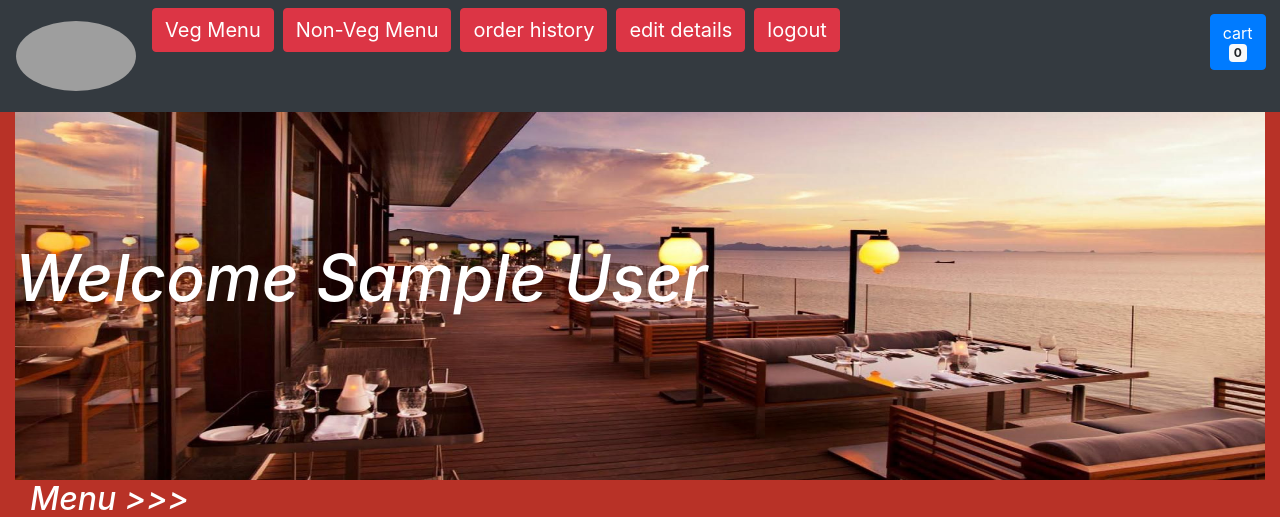
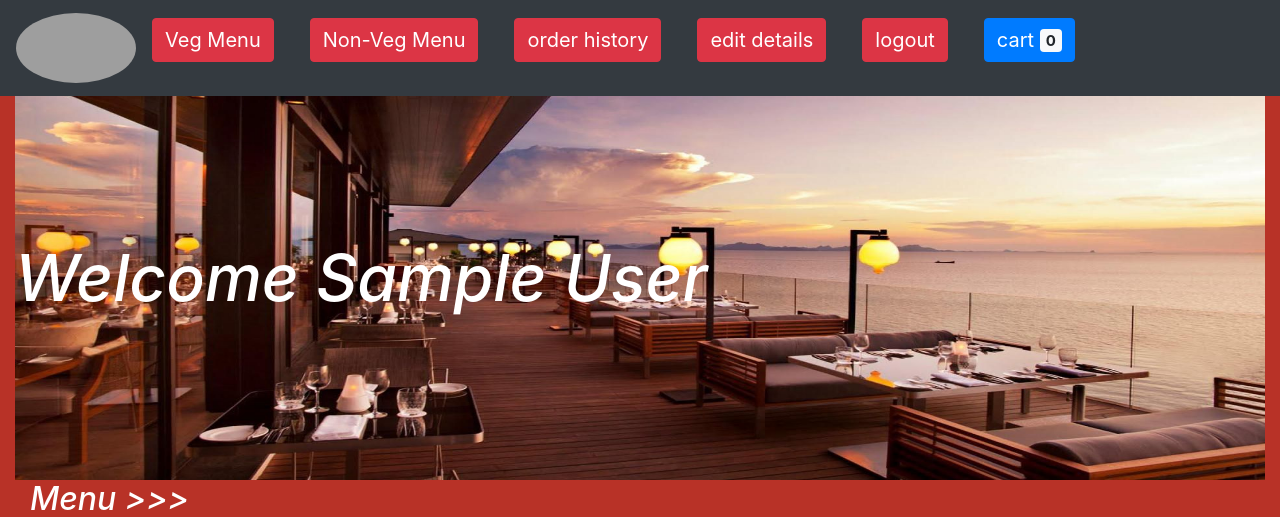
Before and after one commit to niharika829/foodshala, a PHP site: page /account.php in a window 1280 px wide. Shown: the top 517 px of the page. Run offline with PHP 8.4, Linux system fonts and the light colour scheme; a user stored in the database is signed in; data comes from the database, SQL or seed files in the repository; grey boxes are pictures that could not be loaded.

Commit message:
Update account.php

```diff
--- a/account.php
+++ b/account.php
@@ -94,11 +94,12 @@ if (mysqli_num_rows($res) > 0) {
 
           </form>
         </li>
-        <li class="nav-item">
-          <form action="cart.php" method="post">
-            <button name="submit_to_cart" value="0" style="margin-left:370px;margin-top:6px" class="btn btn-primary">cart <span class="badge badge-light"><?php echo $count ?></span></button>
-          </form>
-        </li>
+         &nbsp;&nbsp; &nbsp; &nbsp; &nbsp;
+                <li class="nav-item">
+                    <form action="cart.php" method="post">
+                        <button style="width:100%;font-size:20px;" name="submit_to_cart" value="0" class="btn btn-primary">cart <span class="badge badge-light"><?php echo $count ?></span></button>
+                    </form>
+                </li>
       </ul>
     </div>
   </nav>
```
